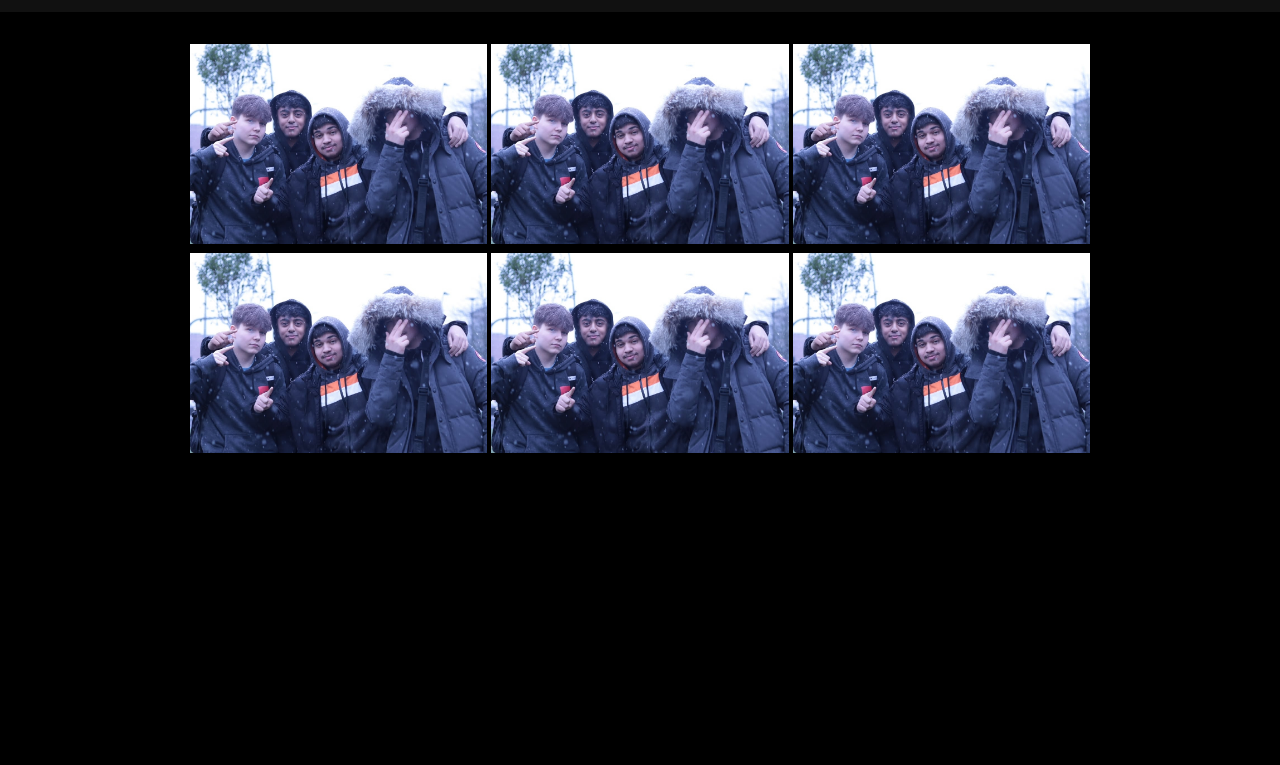
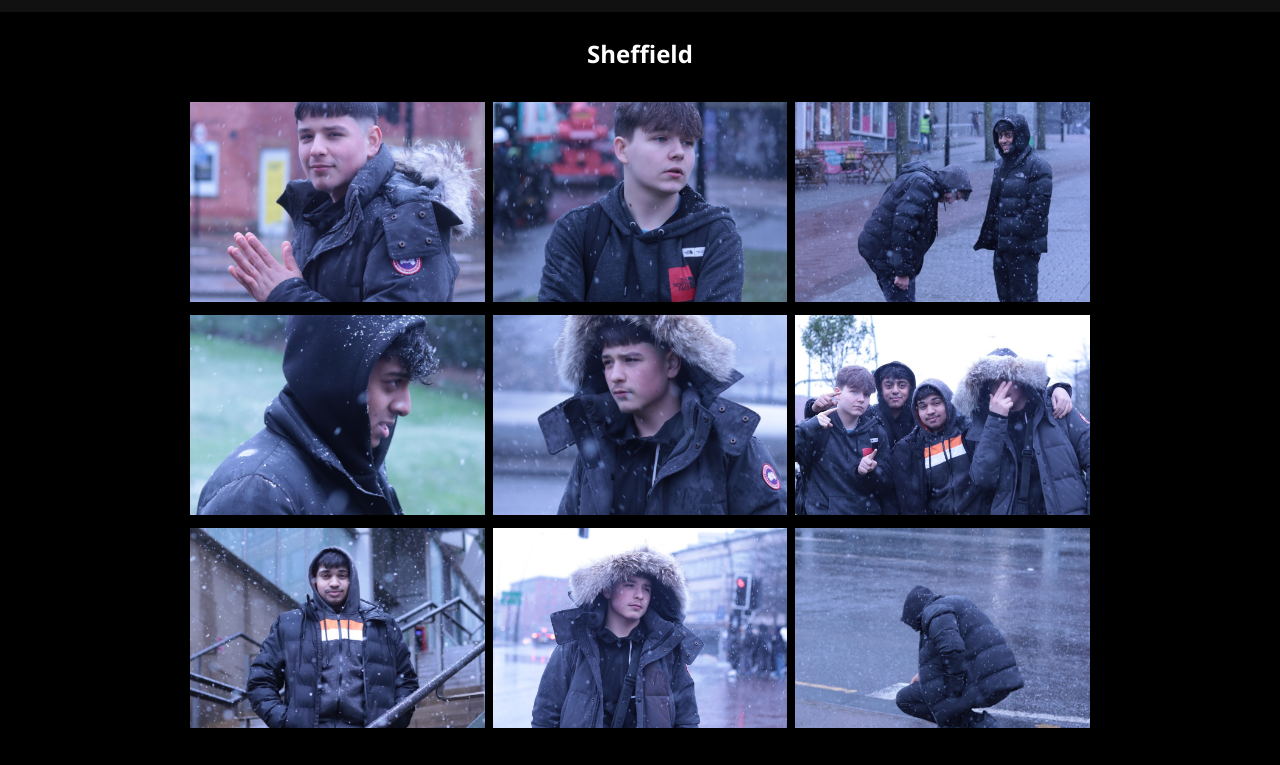
Before and after one commit to Jazxngh/JazzWorks-Visual, a plain HTML site: page Portraits.html in a window 1280 px wide. Shown: the part 48-813 px from the top of the page. Drawn offline with nearby package versions, Linux system fonts and the light colour scheme.

Commit message:
DoneLightbox

```diff
--- a/Portraits.html
+++ b/Portraits.html
@@ -28,18 +28,24 @@
     </div>
   </header>
 
+
+<h2 class ="JWVGalleryTitle"> Sheffield </h2>
+
 <div class ="JWV-Gallery-Container">
 
     <!--How does cdnjs work-->
     <!--Using cdnjs libary, <a <data-lightbox=> is for name, <data-title=> is for text on the bottom, href is the reference and img src for image ofc-->
     <!--Using 6 rn-->
 
-    <a data-lightbox="StudentGroup" data-title="A photo shot in sheffield during blizzard" href="Images/GroupSlider.jpg"><img src="Images/GroupSlider.jpg" alt=""></a>
-    <a data-lightbox="StudentGroup" data-title="A photo shot in sheffield during blizzard" href="Images/GroupSlider.jpg"><img src="Images/GroupSlider.jpg" alt=""></a>
-    <a data-lightbox="StudentGroup" data-title="A photo shot in sheffield during blizzard" href="Images/GroupSlider.jpg"><img src="Images/GroupSlider.jpg" alt=""></a>
-    <a data-lightbox="StudentGroup" data-title="A photo shot in sheffield during blizzard" href="Images/GroupSlider.jpg"><img src="Images/GroupSlider.jpg" alt=""></a>
-    <a data-lightbox="StudentGroup" data-title="A photo shot in sheffield during blizzard" href="Images/GroupSlider.jpg"><img src="Images/GroupSlider.jpg" alt=""></a>
-    <a data-lightbox="StudentGroup" data-title="A photo shot in sheffield during blizzard" href="Images/GroupSlider.jpg"><img src="Images/GroupSlider.jpg" alt=""></a>
+    <a data-lightbox="Sheffield-Student" data-title="Student smiling on sheffield Trip" href="Images/SheffieldGuy.png"><img src="Images/SheffieldGuy.png" alt=""></a>
+    <a data-lightbox="Sheffield-Student" data-title="Candid shot of student on sheffield Trip" href="Images/SheffieldGuy2.JPG"><img src="Images/SheffieldGuy2.JPG" alt=""></a>
+    <a data-lightbox="Sheffield-Student" data-title="Student Duo on Sheffield Trip " href="Images/SheffieldDuo.JPG"><img src="Images/SheffieldDuo.JPG" alt=""></a>
+    <a data-lightbox="Sheffield-Student" data-title="Left Side profile of Student on Sheffield Trip" href="Images/SheffieldGuy3.JPG"><img src="Images/SheffieldGuy3.JPG" alt=""></a>
+    <a data-lightbox="Sheffield-Student" data-title="Right Side profile of Student on Sheffield Trip" href="Images/SheffieldGuy4.JPG"><img src="Images/SheffieldGuy4.JPG" alt=""></a>
+    <a data-lightbox="StudentGroup" data-title="Photo shot in sheffield during blizzard" href="Images/GroupSlider.jpg"><img src="Images/GroupSlider.jpg" alt=""></a>
+    <a data-lightbox="Sheffield-Student" data-title="2nd Hooded student on Sheffield Trip" href="Images/SheffieldGuyHooded2.JPG"><img src="Images/SheffieldGuyHooded2.JPG" alt=""></a>
+    <a data-lightbox="Sheffield-Student" data-title="3rd Hooded student on Sheffield Trip" href="Images/SheffieldGuyHooded3.jpg"><img src="Images/SheffieldGuyHooded3.jpg" alt=""></a>
+    <a data-lightbox="Sheffield-Student" data-title="1st Hooded student on Sheffield Trip" href="Images/BackshotSheffield.JPG"><img src="Images/BackshotSheffield.JPG" alt=""></a>
 </div>
 
 
--- a/Styles/Desktop.css
+++ b/Styles/Desktop.css
@@ -1,3 +1,5 @@
+
+
 * {
     margin: 0;
     padding: 0;
@@ -608,12 +610,19 @@ button:hover {
 
 /*Lightbox & cdnjs ===============================*/
 
+.JWVGalleryTitle
+{
+  display: flex;
+  justify-content: center;
+  margin-top: 25px;
+}
+
 .JWV-Gallery-Container
 {
   max-width: 900px;
   display: grid;
   grid-template-columns: 1fr 1fr 1fr;
-  grid-gap: 4px;
+  grid-gap: 8px;
   margin: 32px auto;
 
   animation: fade 1.2s ease-in-out;
```
Also changed, not shown: Images/BackshotSheffield.JPG (added), Images/SheffieldDuo.JPG (added), Images/SheffieldGuy.png (added), Images/SheffieldGuy2.JPG (added), Images/SheffieldGuy3.JPG (added), Images/SheffieldGuy4.JPG (added), Images/SheffieldGuyHooded1.JPG (added), Images/SheffieldGuyHooded2.JPG (added), Images/SheffieldGuyHooded3.JPG (added).
